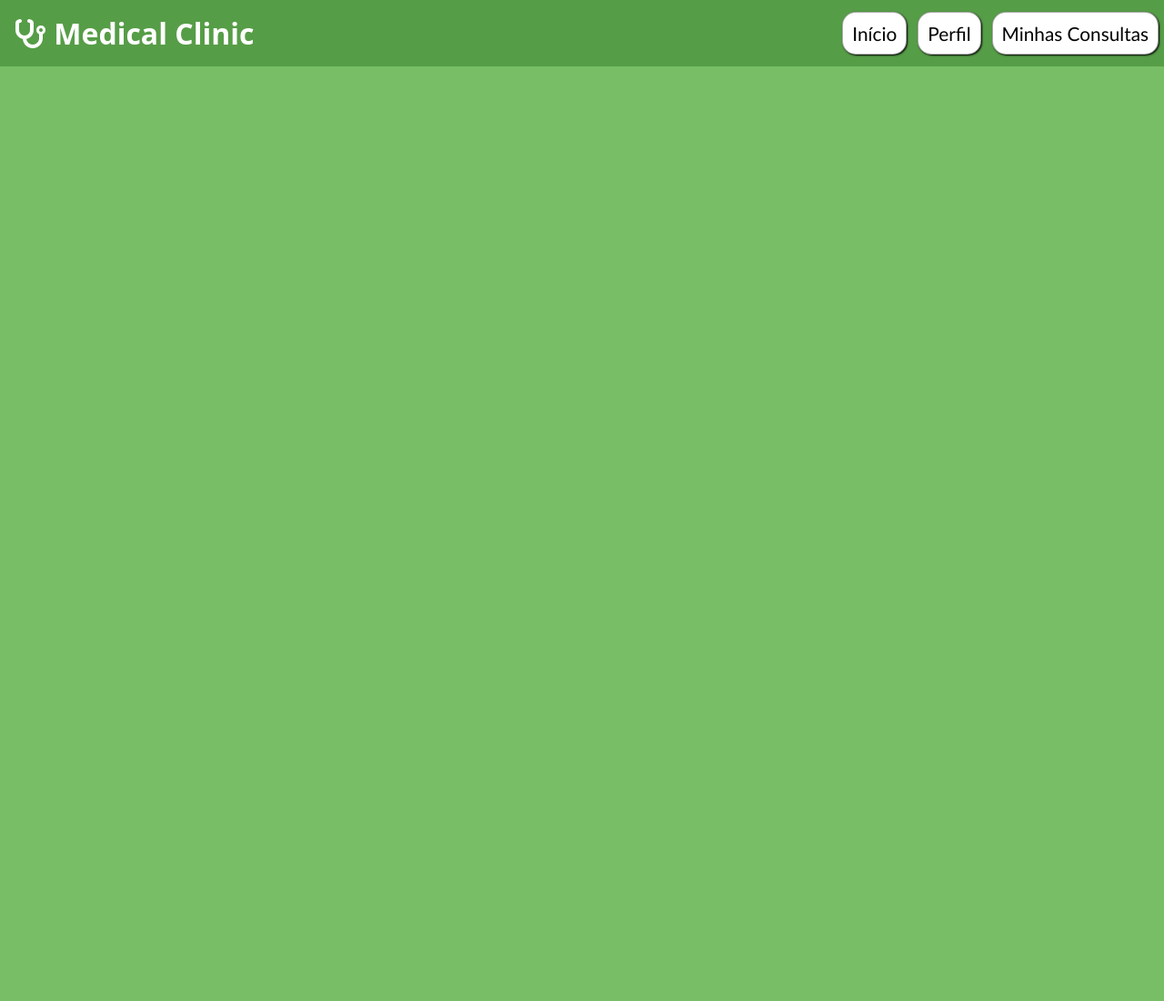
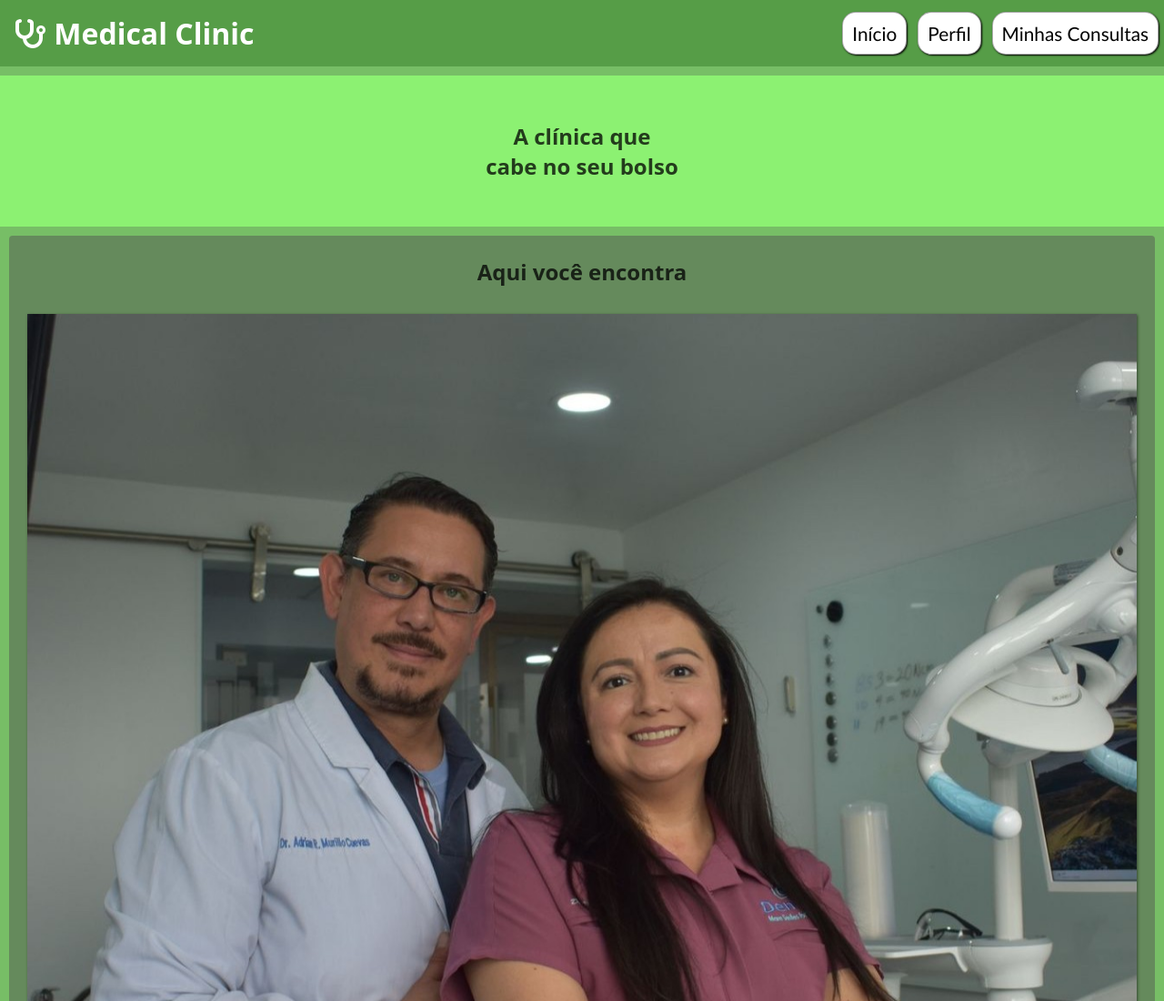
Before and after one commit to LeonardoNS63/Medic-Clinic, a plain HTML site: page site_MC/index.html in a window 1280 px wide. Shown: the top 1100 px of the page at 91% size. Before the commit the page ends 800 px from the top, so only its background shows below. Drawn offline with Linux system fonts and the light colour scheme.

Commit message:
feat: criação da página de início simples

```diff
--- /dev/null
+++ b/site_MC/Estilos/inicio.css
@@ -0,0 +1,56 @@
+/*Mobile First Main*/
+
+@import url('https://fonts.googleapis.com/css2?family=Bebas+Neue&family=Patrick+Hand&display=swap');
+
+
+section#Titulo_inicio {
+    background-color: #8cf172;
+    padding: 50px 5px;
+    margin: 10px 0px;
+}
+
+section#Titulo_inicio h1 {
+    text-align: center;
+    color: rgba(0, 0, 0, 0.753);
+}
+
+section#Apresentacao {
+    background-color: rgba(80, 80, 80, 0.473);
+    margin: 10px 10px;
+    padding: 3px 0px;
+    border-radius: 4px;
+}
+
+section#Apresentacao h1 {
+    text-align: center;
+    padding-top: 20px;
+    color: rgba(0, 0, 0, 0.753);
+}
+
+
+
+section.apre_elements {
+    background-color: rgba(250, 250, 250, 0.849);
+    padding-bottom: 10px;
+    margin: 30px 20px;
+    color: rgba(0, 0, 0, 0.788);
+    box-shadow: 1px 1px 3px rgba(0, 0, 0, 0.486);
+}
+
+section.apre_elements h2 {
+    text-align: center;
+    padding-top: 20px;
+    padding-bottom: 5px;
+    font-weight: normal;
+}
+
+section.apre_elements p {
+    text-align: center;
+    padding-bottom: 20px;
+}
+
+div.imagem img {
+    max-width: 100%;
+    height: auto;
+    display: block;
+}
--- a/site_MC/Estilos/style.css
+++ b/site_MC/Estilos/style.css
@@ -11,12 +11,10 @@
     --Fundo: #77be66;
     --Fundo_Destaque: #569d47;
     --Botao_hover: #98de857e;
-
 }
 
 body {
     background-color: var(--Fundo);
-    overflow-y: hidden;
     opacity: 0;
     transition: opacity 0.5s ease-in;
 }
@@ -29,9 +27,10 @@ body.loaded {
 /*HEADER*/
 
 header {
-
     background-color: var(--Fundo_Destaque);
-
+    position: sticky;
+    top: 0;
+    z-index: 1;
     display: flex;
     flex-flow: row wrap;
     justify-content: space-between;
--- a/site_MC/index.html
+++ b/site_MC/index.html
@@ -4,6 +4,7 @@
     <meta charset="UTF-8">
     <meta name="viewport" content="width=device-width, initial-scale=1.0">
     <link rel="stylesheet" href="Estilos/style.css">
+    <link rel="stylesheet" href="Estilos/inicio.css">
     <script src="https://kit.fontawesome.com/f3aa759ed5.js" crossorigin="anonymous"></script>
     <title>Medical Clinic</title>
 </head>
@@ -21,6 +22,39 @@
     </Header>
 
     <main>
+        <section id="Titulo_inicio">
+            <h1>A clínica que <br> cabe no seu bolso</h1>
+        </section>
+
+        <section id="Apresentacao">
+            <h1>Aqui você encontra</h1>
+
+            <section class="apre_elements">
+                <div class="imagem">
+                    <img src="Imagens/doutores.jpg" alt="Profissionais da saúde">
+                </div>
+                <h2>Profissionais qualificados</h2>
+                <p>Sempre prontos para te atender</p>
+            </section>
+
+            <section class="apre_elements">
+                <div class="imagem">
+                    <img src="Imagens/equipamento.jpg" alt="equipamento de linha">
+                </div>
+                <h2>Equipamento de ponta</h2>
+                <p>Os mais atualizados do mercado</p>
+            </section>
+
+            <section class="apre_elements">
+                <div class="imagem">
+                    <img src="Imagens/usuario_do_site.jpg" alt="usuario">
+                </div>
+                <h2>Tudo na palma da sua mão</h2>
+                <p>Agende consultas do conforto da sua casa</p>
+            </section>
+
+
+        </section>
 
     </main>
 
```
Also changed, not shown: site_MC/Imagens/doutores.jpg (added), site_MC/Imagens/equipamento.jpg (added), site_MC/Imagens/usuario_do_site.jpg (added).
